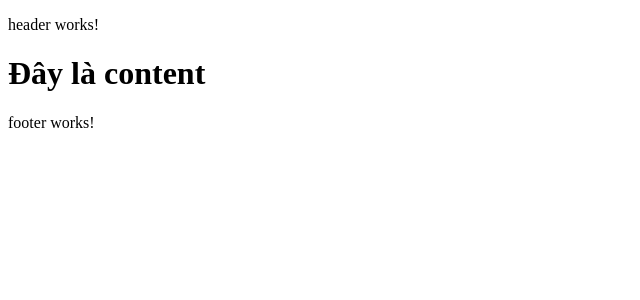
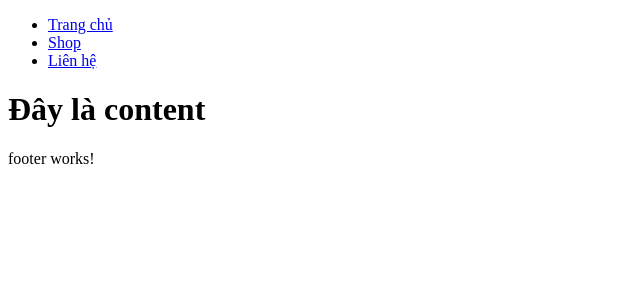
Before and after one commit to angocit/web208, an Angular app: page / in a window 1280 px wide. Shown: the top 300 px of the page, without its empty margins (0-640 px from the left). Built offline with nearby package versions, Linux system fonts and the light colour scheme.

Commit message:
b2: sử dụng @for

```diff
--- a/src/app/app.ts
+++ b/src/app/app.ts
@@ -10,5 +10,6 @@ import { Footer } from "./layouts/footer/footer";
   styleUrl: './app.css'
 })
 export class App {
-  protected readonly title = signal('wd20203');
+  // protected readonly title = signal('wd20203');
+
 }
--- a/src/app/layouts/header/header.html
+++ b/src/app/layouts/header/header.html
@@ -1 +1,7 @@
-<p>header works!</p>
+<div class="menu">
+    <ul>
+      @for (menu of menus; track menu.id){
+        <li><a href="{{menu.url}}">{{menu.name}}</a></li>
+      }
+    </ul>
+</div>
--- a/src/app/layouts/header/header.ts
+++ b/src/app/layouts/header/header.ts
@@ -1,5 +1,9 @@
 import { Component } from '@angular/core';
-
+interface Imenu{
+  id:number,
+  name:string,
+  url:string
+}
 @Component({
   selector: 'app-header',
   imports: [],
@@ -7,5 +11,23 @@ import { Component } from '@angular/core';
   styleUrl: './header.css',
 })
 export class Header {
-
+  logo:string = "WD20203"
+  date = new Date()
+  menus:Imenu[] = [
+    {
+      id:1,
+      name:"Trang chủ",
+      url: '/'
+    },
+    {
+      id:2,
+      name:"Shop",
+      url: '/shop'
+    },
+    {
+      id:3,
+      name:"Liên hệ",
+      url: '/contact'
+    }
+  ]
 }
```
